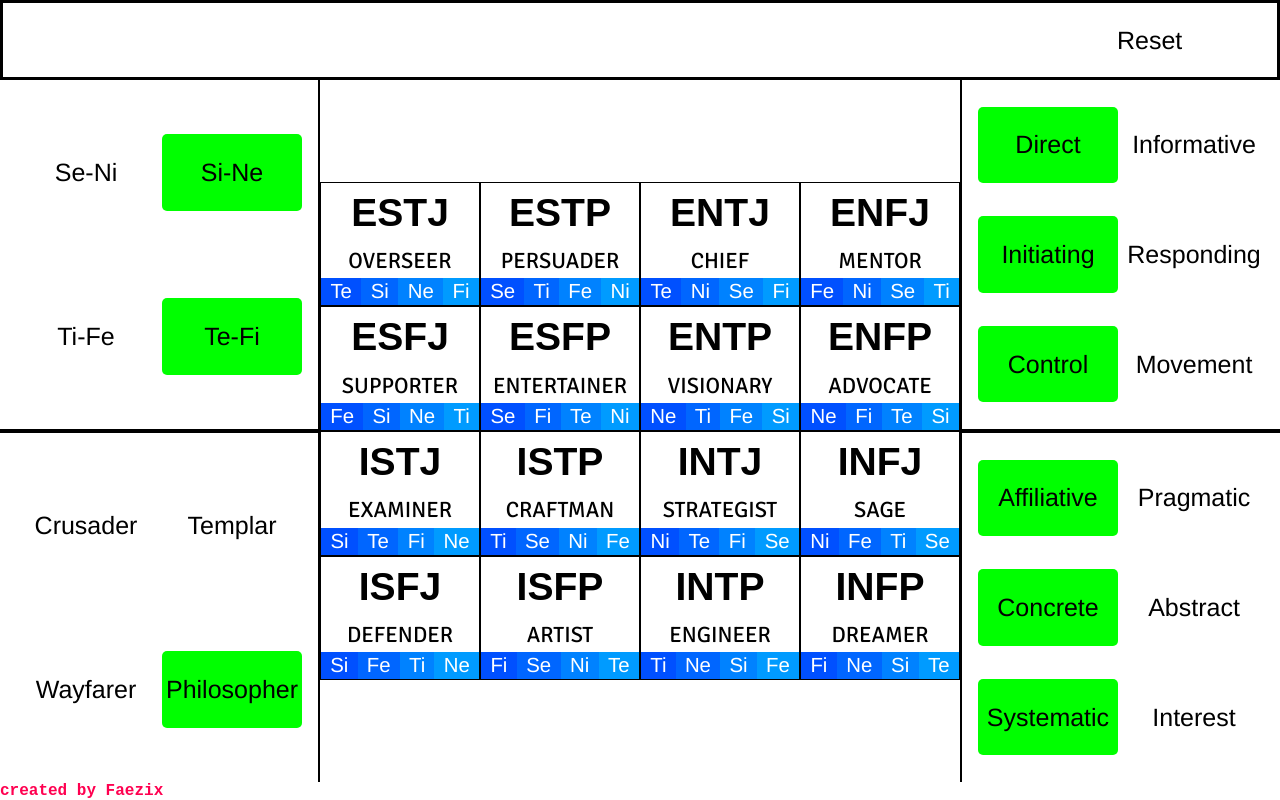
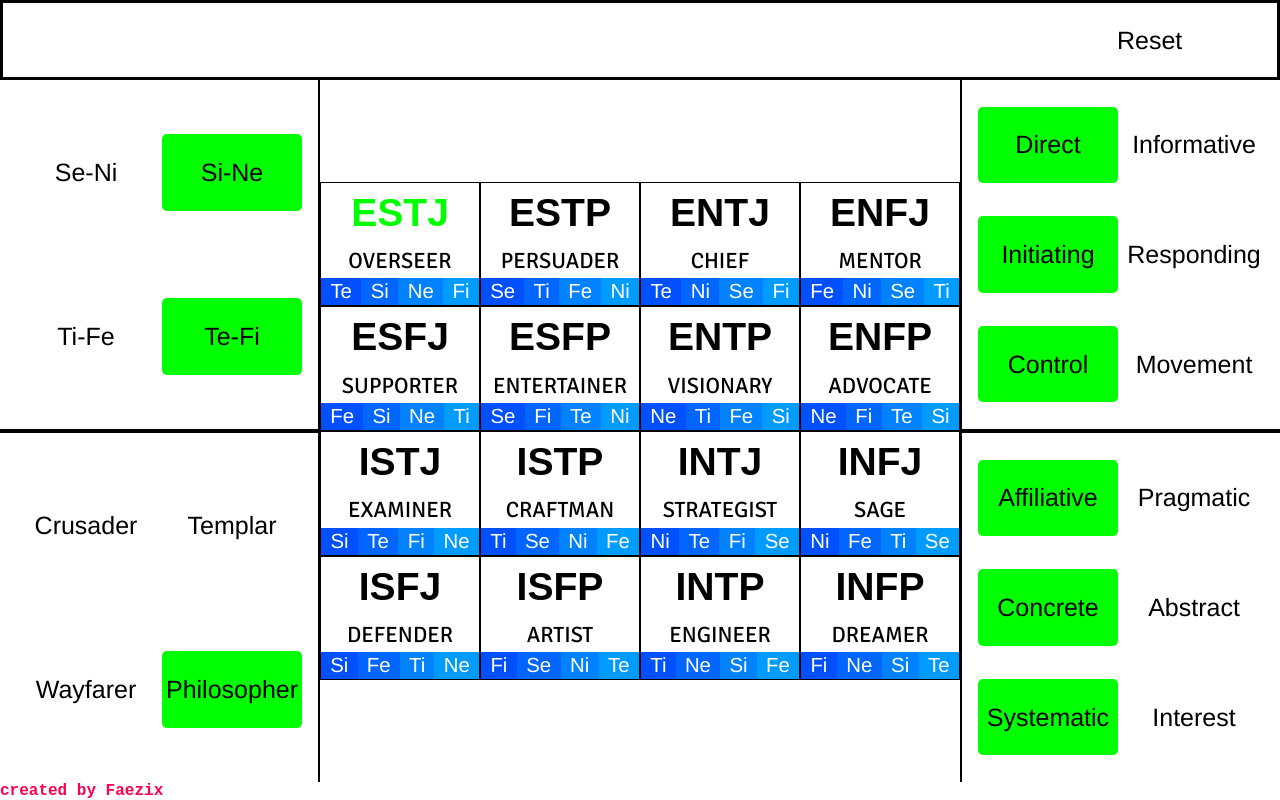
Before and after one commit to Faeziix/Interactive-Type-Grid, a React (Create React App) app: page / in a window 1280 px wide. In both pictures the pointer is over the element "ESTJ". Built offline with nearby package versions, Linux system fonts and the light colour scheme; a web font is replaced by a local one.

Commit message:
hover color

```diff
--- a/src/index.css
+++ b/src/index.css
@@ -119,6 +119,10 @@ button {
   font-family: sans-serif;
   transition: ease-in-out all 0.4s;
   font-size: 2.3em;
+}
+
+.TypeName:hover {
+  color: #00ff00 !important
 }
 
 .CF-container {
```
